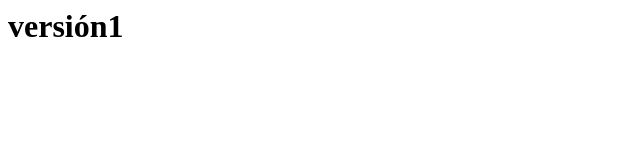
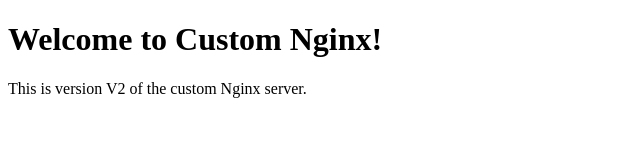
Before and after one commit to mariopascual11/custom_nginx, a plain HTML site: page index.html in a window 1280 px wide. Shown: the whole page, without its empty margins (0-640 px from the left). Drawn offline with Linux system fonts and the light colour scheme.

Commit message:
Version 2

```diff
--- a/index.html
+++ b/index.html
@@ -1 +1,10 @@
-<h1>versión1</h1>
+<!DOCTYPE html>
+<html>
+<head>
+    <title>Custom Nginx</title>
+</head>
+<body>
+    <h1>Welcome to Custom Nginx!</h1>
+    <p>This is version V2 of the custom Nginx server.</p>
+</body>
+</html>
```
